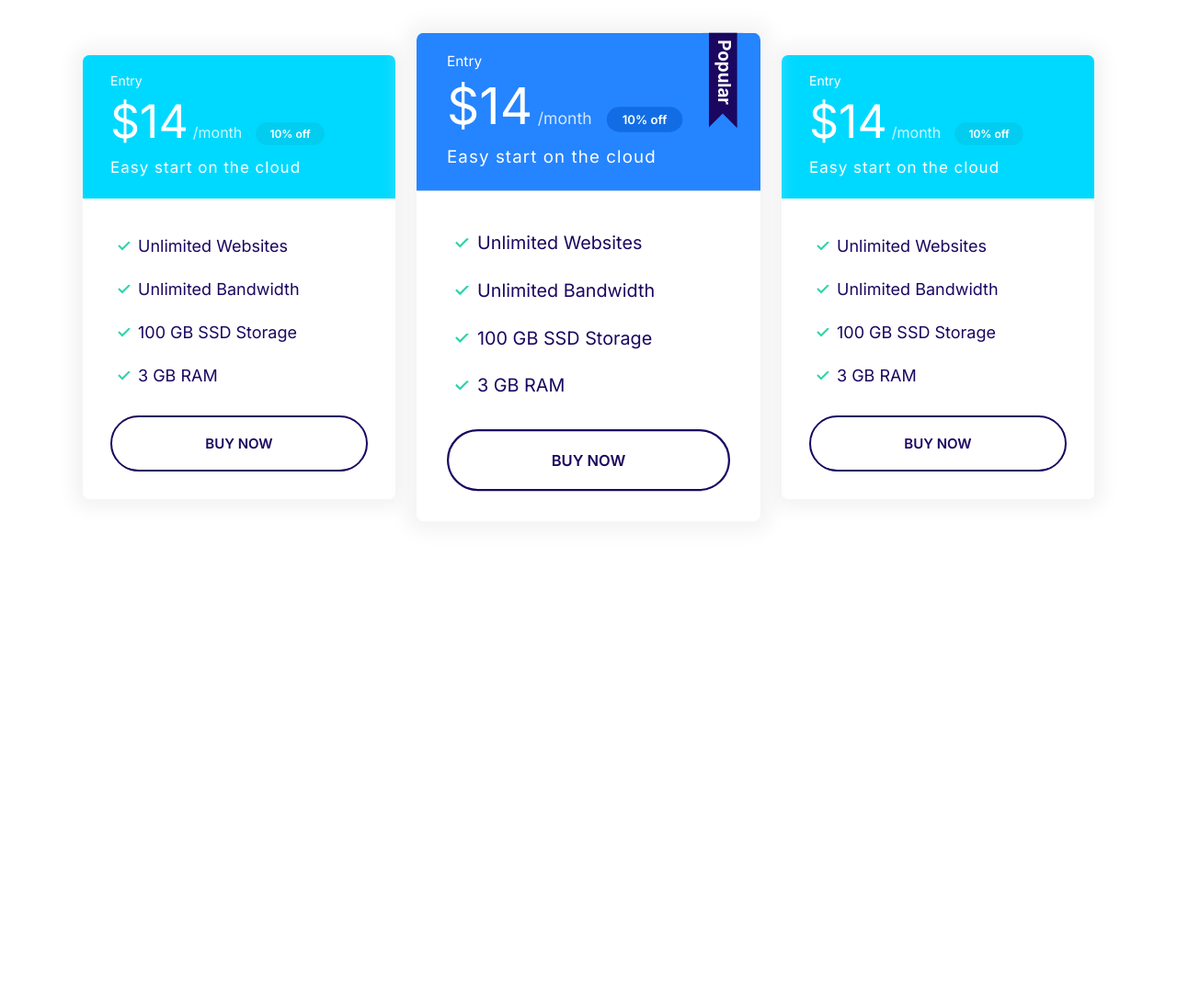
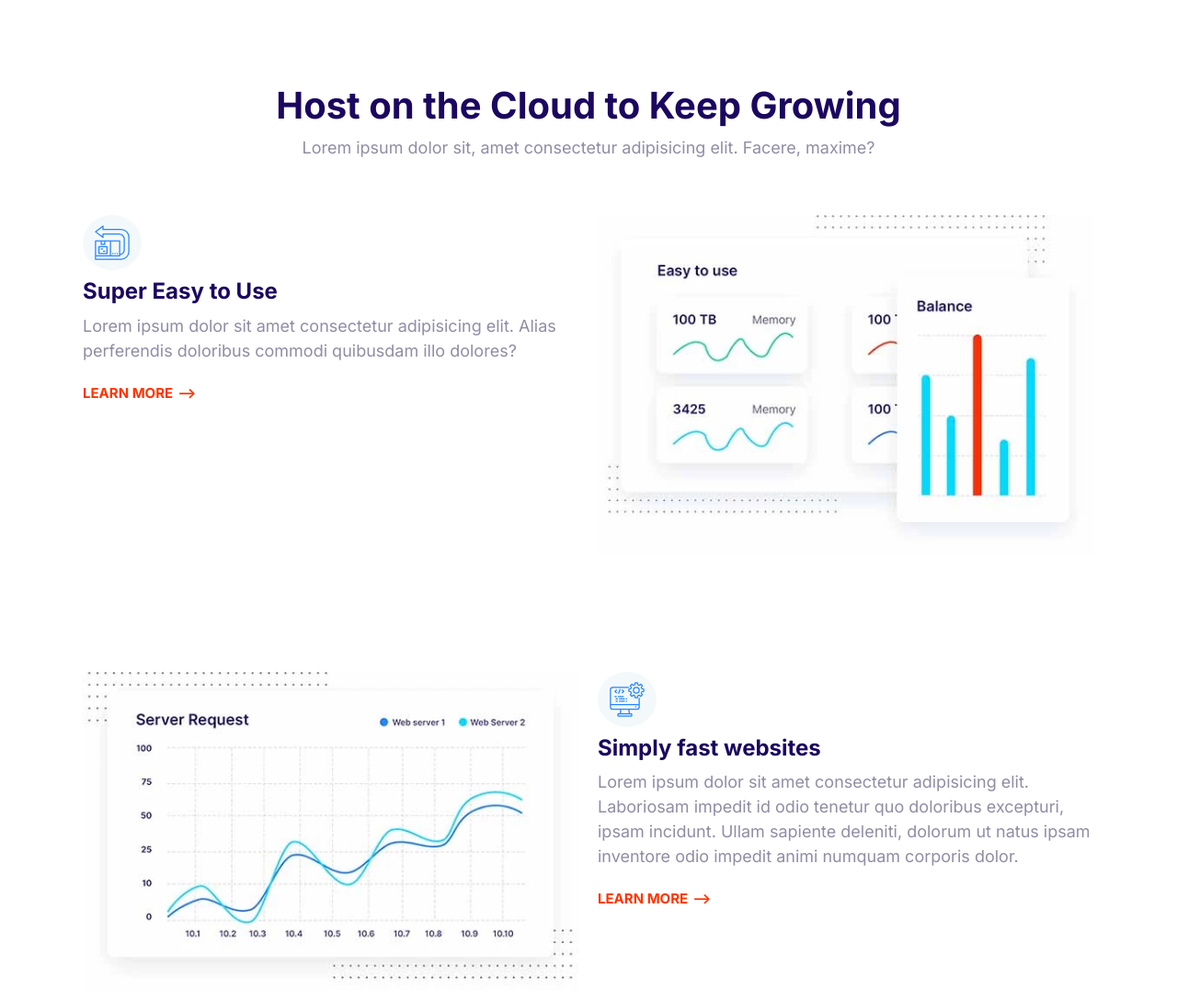
Before and after one commit to dan-jon32/moshify, a plain HTML site: page index.html in a window 1280 px wide. Shown: the top 1088 px of the page at 92% size. Before the commit the page ends 800 px from the top, so only its background shows below. Drawn offline with Linux system fonts and the light colour scheme.

Commit message:
Build features block component.

```diff
--- a/css/styles.css
+++ b/css/styles.css
@@ -758,3 +758,27 @@
   max-width: 500px;
   margin: 0 auto;
 }
+
+/* Features */
+.feature__heading {
+  margin: 1rem 0;
+}
+
+.feature {
+  gap: 4rem 2rem;
+  margin: 12rem 0;
+}
+
+.feature:first-of-type {
+  margin-top: 6rem;
+}
+
+.feature__image {
+  width: 100%;
+}
+
+@media screen and (min-width: 768px) {
+  .feature:nth-last-of-type(odd) .feature__content {
+    order: 2;
+  }
+}
--- a/index.html
+++ b/index.html
@@ -15,69 +15,112 @@
     />
   </head>
   <body>
-    <section class="block container block-plans">
-      <div class="grid grid--1x3">
-        <div class="plan">
-          <div class="card card--secondary">
-            <header class="card__header">
-              <h3 class="plan__name">Entry</h3>
-              <span class="plan__price">$14</span>
-              <span class="plan__billing-cycle">/month</span>
-              <span class="badge badge--secondary badge--small">10% off</span>
-              <span class="plan__description">Easy start on the cloud</span>
-            </header>
-            <div class="card__body">
-              <ul class="list list--tick">
-                <li class="list__item">Unlimited Websites</li>
-                <li class="list__item">Unlimited Bandwidth</li>
-                <li class="list__item">100 GB SSD Storage</li>
-                <li class="list__item">3 GB RAM</li>
-              </ul>
-              <button class="btn btn--outline btn--block">buy now</button>
-            </div>
-          </div>
+    <section class="block container">
+      <header class="block__header">
+        <h2>Host on the Cloud to Keep Growing</h2>
+        <p>
+          Lorem ipsum dolor sit, amet consectetur adipisicing elit. Facere,
+          maxime?
+        </p>
+      </header>
+      <article class="grid grid--1x2 feature">
+        <div class="feature__content">
+          <span class="icon-container">
+            <svg class="icon icon--primary">
+              <use xlink:href="./images/sprite.svg#easy"></use>
+            </svg>
+          </span>
+          <h3 class="feature__heading">Super Easy to Use</h3>
+          <p>
+            Lorem ipsum dolor sit amet consectetur adipisicing elit. Alias
+            perferendis doloribus commodi quibusdam illo dolores?
+          </p>
+          <a href="#" class="link-arrow">Learn more</a>
         </div>
-        <div class="plan plan--popular">
-          <div class="card card--primary">
-            <header class="card__header">
-              <h3 class="plan__name">Entry</h3>
-              <span class="plan__price">$14</span>
-              <span class="plan__billing-cycle">/month</span>
-              <span class="badge badge--primary badge--small">10% off</span>
-              <span class="plan__description">Easy start on the cloud</span>
-            </header>
-            <div class="card__body">
-              <ul class="list list--tick">
-                <li class="list__item">Unlimited Websites</li>
-                <li class="list__item">Unlimited Bandwidth</li>
-                <li class="list__item">100 GB SSD Storage</li>
-                <li class="list__item">3 GB RAM</li>
-              </ul>
-              <button class="btn btn--outline btn--block">buy now</button>
-            </div>
-          </div>
+        <picture>
+          <source
+            type="image/webp"
+            srcset="images/easy.webp 1x, images/easy@2x.webp 2x" />
+          <source
+            type="image/jpg"
+            srcset="images/easy.jpg 1x, images/easy@2x.jpg 2x" />
+          <img class="feature__image" src="images/easy@2x.jpg" alt=""
+        /></picture>
+      </article>
+      <article class="grid grid--1x2 feature">
+        <div class="feature__content">
+          <span class="icon-container">
+            <svg class="icon icon--primary">
+              <use xlink:href="./images/sprite.svg#computer"></use>
+            </svg>
+          </span>
+          <h3 class="feature__heading">Simply fast websites</h3>
+          <p>
+            Lorem ipsum dolor sit amet consectetur adipisicing elit. Laboriosam
+            impedit id odio tenetur quo doloribus excepturi, ipsam incidunt.
+            Ullam sapiente deleniti, dolorum ut natus ipsam inventore odio
+            impedit animi numquam corporis dolor.
+          </p>
+          <a href="#" class="link-arrow">Learn more</a>
         </div>
-        <div class="plan">
-          <div class="card card--secondary">
-            <header class="card__header">
-              <h3 class="plan__name">Entry</h3>
-              <span class="plan__price">$14</span>
-              <span class="plan__billing-cycle">/month</span>
-              <span class="badge badge--secondary badge--small">10% off</span>
-              <span class="plan__description">Easy start on the cloud</span>
-            </header>
-            <div class="card__body">
-              <ul class="list list--tick">
-                <li class="list__item">Unlimited Websites</li>
-                <li class="list__item">Unlimited Bandwidth</li>
-                <li class="list__item">100 GB SSD Storage</li>
-                <li class="list__item">3 GB RAM</li>
-              </ul>
-              <button class="btn btn--outline btn--block">buy now</button>
-            </div>
-          </div>
+        <picture>
+          <source
+            type="image/webp"
+            srcset="images/fast.webp 1x, images/fast@2x.webp 2x" />
+          <source
+            type="image/jpg"
+            srcset="images/fast.jpg 1x, images/fast@2x.jpg 2x" />
+          <img class="feature__image" src="images/fast@2x.jpg" alt=""
+        /></picture>
+      </article>
+      <article class="grid grid--1x2 feature">
+        <div class="feature__content">
+          <span class="icon-container">
+            <svg class="icon icon--primary">
+              <use xlink:href="./images/sprite.svg#wordpress"></use>
+            </svg>
+          </span>
+          <h3 class="feature__heading">WordPress made easy</h3>
+          <p>
+            Lorem ipsum dolor sit amet consectetur adipisicing elit. Alias
+            perferendis doloribus commodi quibusdam illo dolores?
+          </p>
+          <a href="#" class="link-arrow">Learn more</a>
         </div>
-      </div>
+        <picture>
+          <source
+            type="image/webp"
+            srcset="images/wordpress.webp 1x, images/wordpress@2x.webp 2x" />
+          <source
+            type="image/jpg"
+            srcset="images/wordpress.jpg 1x, images/wordpress@2x.jpg 2x" />
+          <img class="feature__image" src="images/wordpress@2x.jpg" alt=""
+        /></picture>
+      </article>
+      <article class="grid grid--1x2 feature">
+        <div class="feature__content">
+          <span class="icon-container">
+            <svg class="icon icon--primary">
+              <use xlink:href="./images/sprite.svg#clock"></use>
+            </svg>
+          </span>
+          <h3 class="feature__heading">24/7 Expert Support</h3>
+          <p>
+            Lorem ipsum dolor sit amet consectetur adipisicing elit. Alias
+            perferendis doloribus commodi quibusdam illo dolores?
+          </p>
+          <a href="#" class="link-arrow">Learn more</a>
+        </div>
+        <picture>
+          <source
+            type="image/webp"
+            srcset="images/support.webp 1x, images/support@2x.webp 2x" />
+          <source
+            type="image/jpg"
+            srcset="images/support.jpg 1x, images/support@2x.jpg 2x" />
+          <img class="feature__image" src="images/support@2x.jpg" alt=""
+        /></picture>
+      </article>
     </section>
     <script src="js/main.js"></script>
   </body>
```
Also changed, not shown: components/block__features.html (added, +106 -0 lines), images/easy.jpg (added), images/easy.webp (added), images/easy@2x.jpg (added), images/easy@2x.webp (added), images/fast.jpg (added), images/fast.webp (added), images/fast@2x.jpg (added), images/fast@2x.webp (added), images/support.jpg (added), images/support.webp (added), images/support@2x.jpg (added), images/support@2x.webp (added), images/wordpress.jpg (added), 3 more files, 1 other file.
